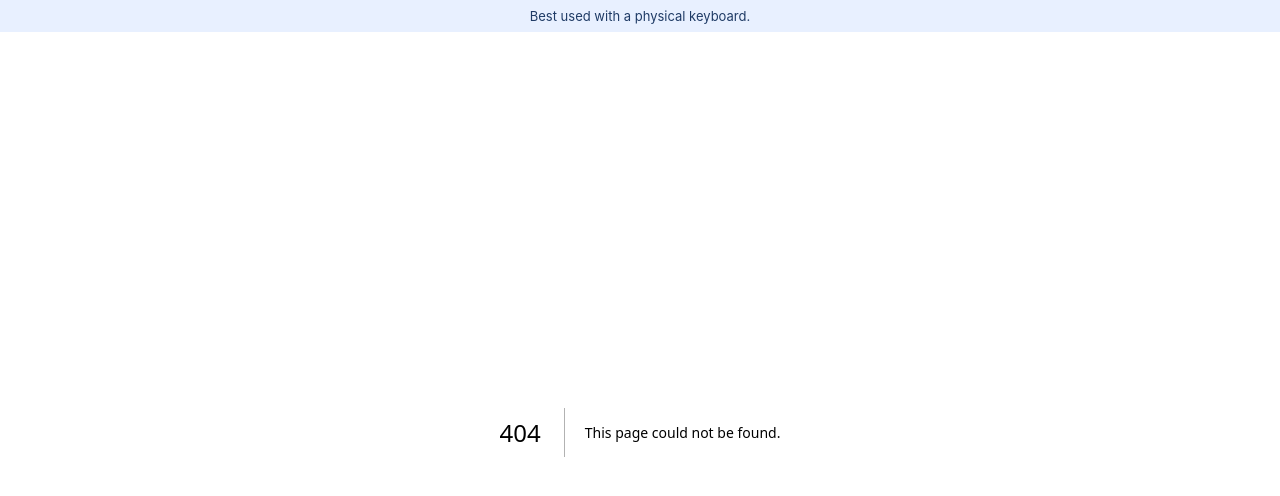
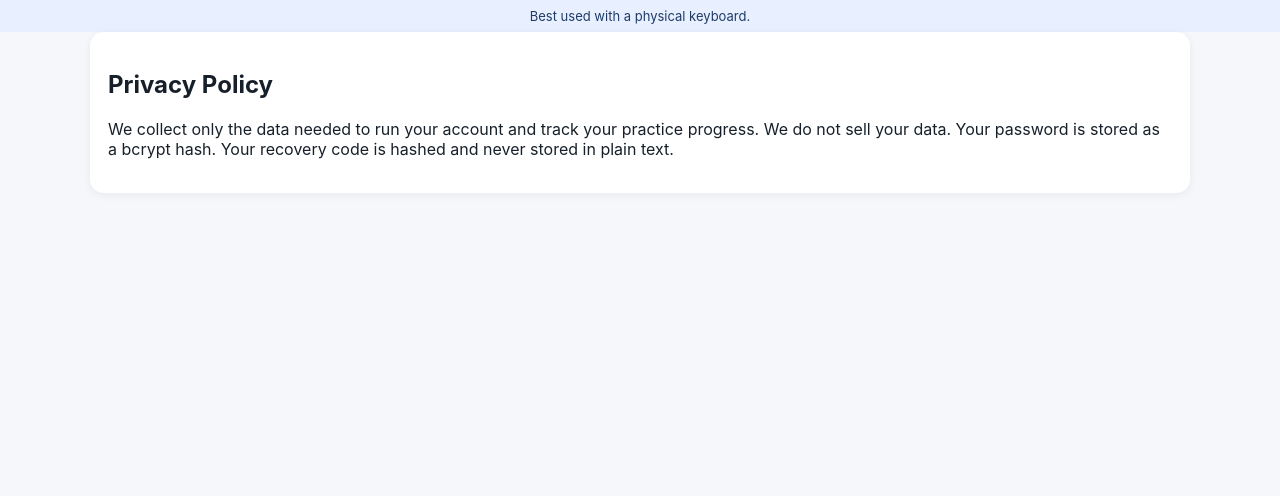
Before and after one commit to kaylaeastman86-cyber/Data-Entry-Typing-Speed-Trainer, a Next.js app: page /privacy in a window 1280 px wide. Before the commit this address had no page. Shown: the top 496 px of the page. Built offline with nearby package versions, Linux system fonts and the light colour scheme.

Commit message:
Create page.tsx

```diff
--- /dev/null
+++ b/app/privacy/page.tsx
@@ -0,0 +1,8 @@
+export default function Page(){
+  return(
+    <main className='page card'>
+      <h2>Privacy Policy</h2>
+      <p>We collect only the data needed to run your account and track your practice progress. We do not sell your data. Your password is stored as a bcrypt hash. Your recovery code is hashed and never stored in plain text.</p>
+    </main>
+  );
+}
```
